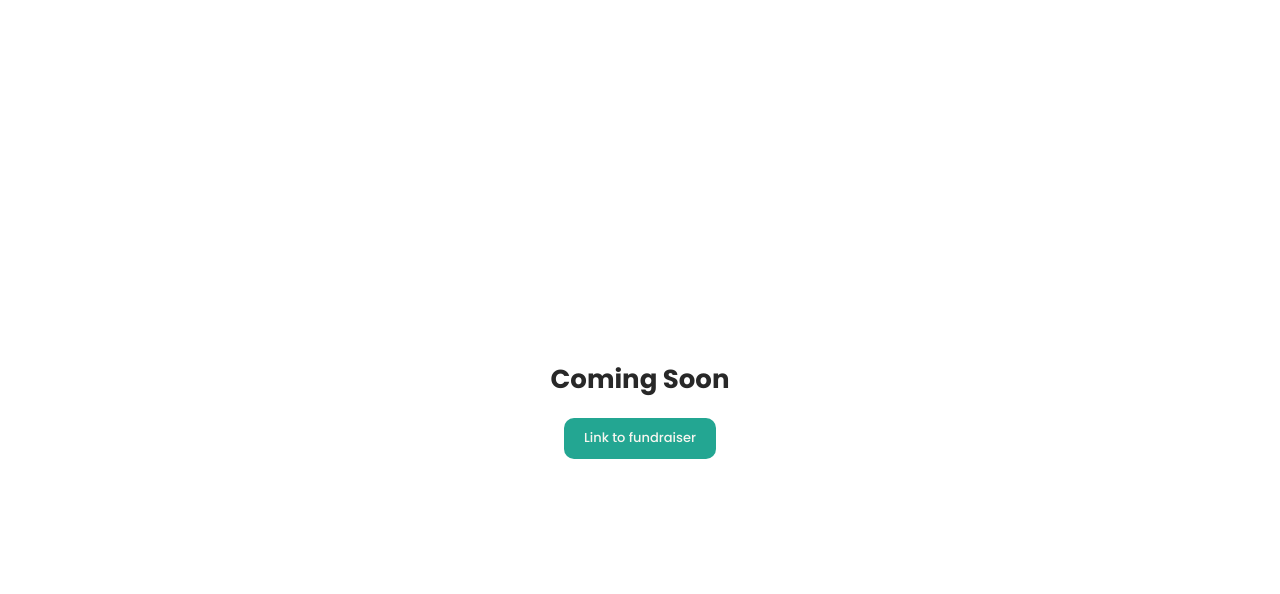
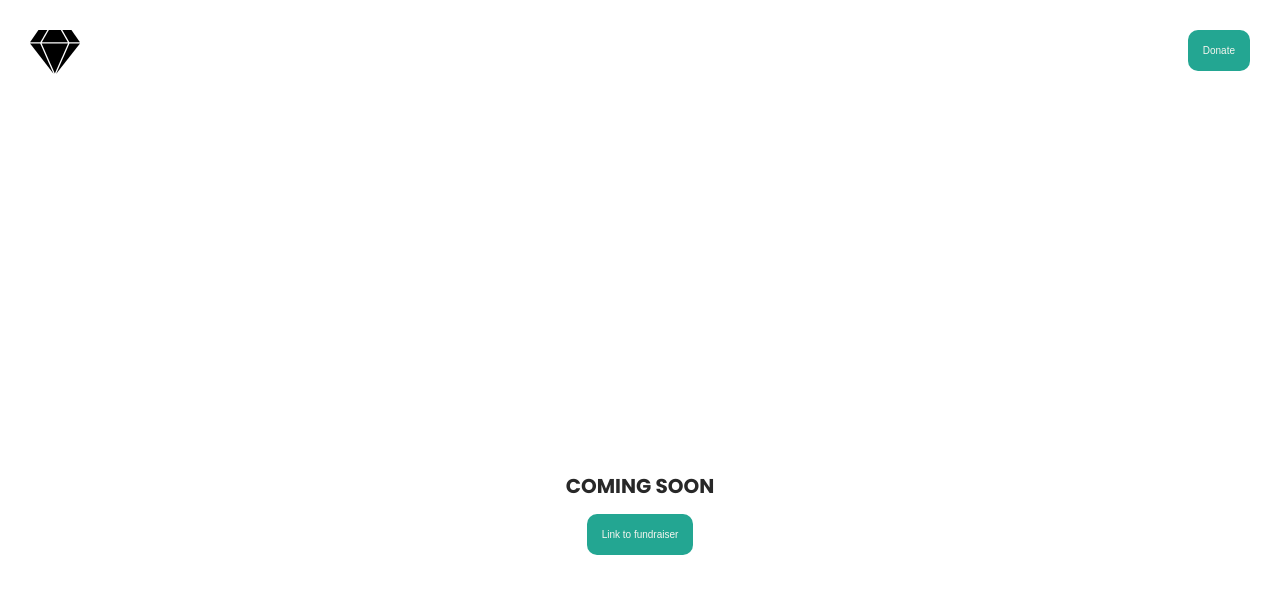
Before and after one commit to emelinelawford/jessica, a website: page dist/index.html in a window 1280 px wide. Drawn offline with Linux system fonts and the light colour scheme.

Commit message:
Creating the Navigation

```diff
--- a/src/scss/modules/_buttons.scss
+++ b/src/scss/modules/_buttons.scss
@@ -4,7 +4,7 @@
     border-radius: 10px;
     border: none;
     display: block;
-    padding: 10px 20px;
+    padding: $desktop-unit-half;
     overflow: hidden;
     text-decoration: none;
   }
--- a/src/scss/modules/_typography.scss
+++ b/src/scss/modules/_typography.scss
@@ -1,9 +1,6 @@
 body {
-  font: 300 13px/1.6 $body-font;
   color: $body-color;
 }
-
-
 
 h1,
 h2,
--- a/src/scss/partials/_nav.scss
+++ b/src/scss/partials/_nav.scss
@@ -0,0 +1,23 @@
+.nav{
+    width: 100%;
+
+    ul{
+        display: flex;
+        flex-direction: row;
+        justify-content: space-between;
+        width: 100%;
+        margin: 0;
+        padding: 0;
+
+        li{
+            display: inline-block;
+            margin: $desktop-unit;
+
+            img{
+                width: 50px;
+                height: auto;
+            }
+
+        }
+    }
+}
```
Also changed, not shown: dist/assets/css/style.css, dist/assets/css/style.min.css, dist/assets/img/logo.svg (added), dist/index.html, 1 other file.
